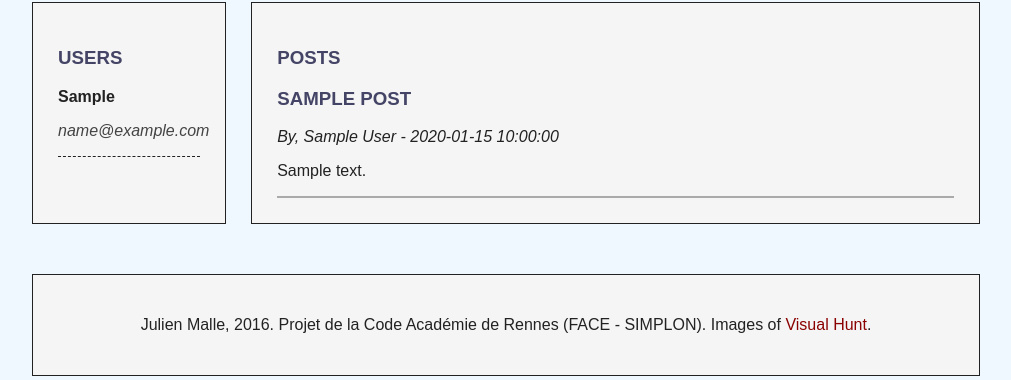
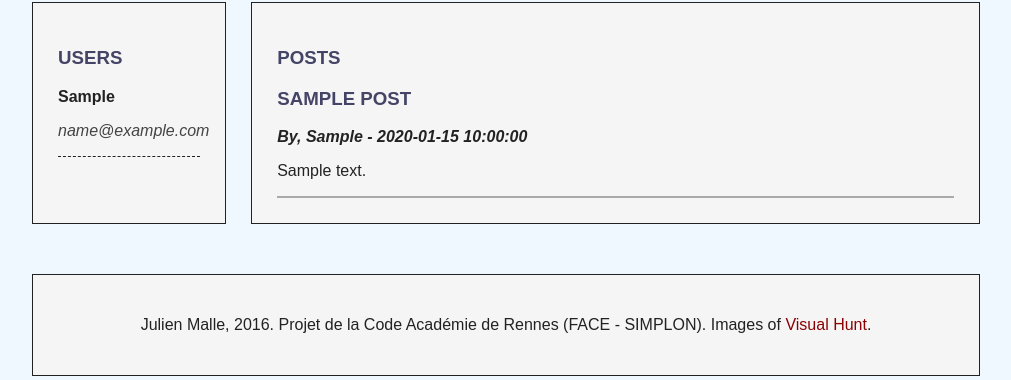
Before and after one commit to ghaffar35/test-perso-ddcspp, a PHP site: page / in a window 1280 px wide. Shown: the part 279-659 px from the top of the page, without its empty margins (134-1145 px from the left). Run offline with PHP 8.4, Linux system fonts and the light colour scheme; tables that the repository leaves empty or names only in its code hold one stand-in row (values such as "Sample post").

Commit message:
affichage article + pseudo table user - OK

```diff
--- a/css/style.css
+++ b/css/style.css
@@ -90,3 +90,8 @@ img {
 .post {
     border-bottom: 2px solid #aaa;
 }
+
+.post i {
+    font-weight: 700;
+    text-transform: capitalize;
+}
--- a/index.php
+++ b/index.php
@@ -34,11 +34,11 @@
                 <h3>Posts</h3>
                 <?php
                     // préparation des posts
-                    $posts = $bdd->query('SELECT author, title, description, date, url, type FROM post ORDER BY ID');
-                    //$author = $bdd->query('SELECT pseudo')
+                    $posts = $bdd->query('SELECT post.id, post.id_user, post.title, post.description, post.date, post.url, post.type, user.id, user.pseudo FROM post, user WHERE post.id_user = user.id ORDER BY post.id');
+
                     // affichage des posts
                     while ($post = $posts->fetch()) {
-                        echo '<div class="post"><h3>'.$post['title'].'</h3><p><i>By, '.$post['author'].' - '.$post['date'].'</i></p>'.'<div class="content">'.($post[type]==0?'':'<img src='.$post['url'] .'>').'<p>'.$post['description'].'</p></div></div>';
+                        echo '<div class="post"><h3>'.$post['title'].'</h3><p><i>By, '.$post['pseudo'].' - '.$post['date'].'</i></p>'.'<div class="content">'.($post[type]==0?'':'<img src='.$post['url'] .'>').'<p>'.$post['description'].'</p></div></div>';
                     }
                 ?>
             </section>
```
